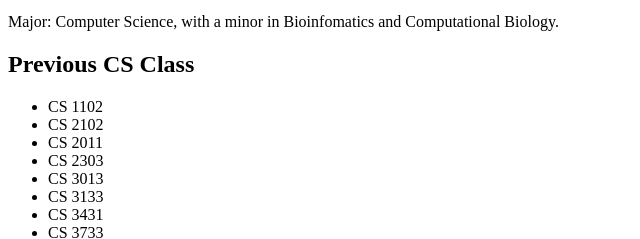
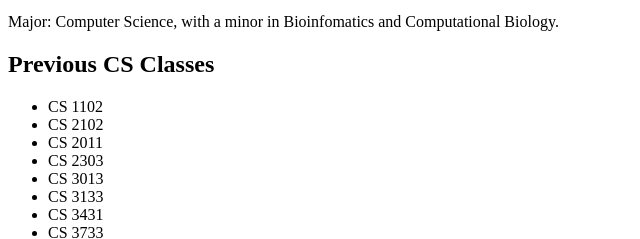
Before and after one commit to BritCoder96/CS4241, a website: page index.html in a window 1280 px wide. Shown: the part 173-412 px from the top of the page, 0-640 px from the left. Drawn offline with Linux system fonts and the light colour scheme.

Commit message:
Change class to classes

```diff
--- a/index.html
+++ b/index.html
@@ -12,7 +12,7 @@
     </p>
     <p>
       Major: Computer Science, with a minor in Bioinfomatics and Computational Biology.
-    <h2>Previous CS Class</h2>
+    <h2>Previous CS Classes</h2>
     <ul>
       <li>CS 1102</li>
       <li>CS 2102</li>
```
